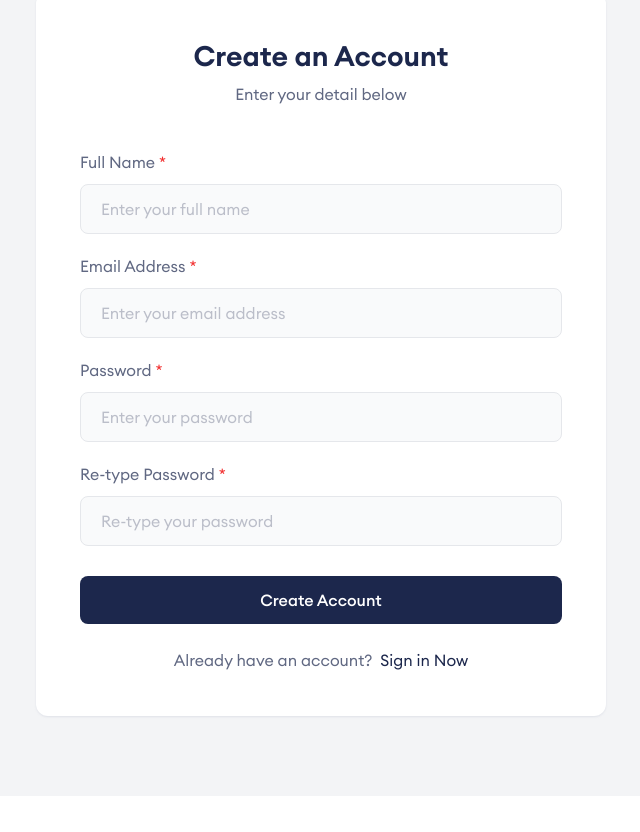
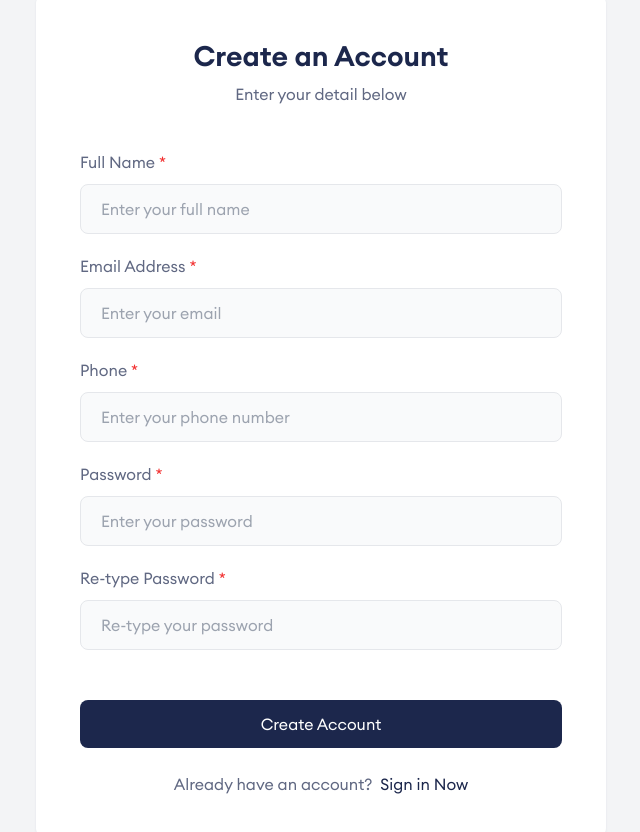
Before and after one commit to NarjishaK/productpackage-user, a Next.js app: page /signup in a window 1280 px wide. Shown: the part 372-1204 px from the top of the page, without its empty margins (319-959 px from the left). Built offline with nearby package versions, Linux system fonts and the light colour scheme; no server answers.

Commit message:
signup and signin

```diff
--- a/package.json
+++ b/package.json
@@ -16,9 +16,10 @@
     "postcss": "8.4.29",
     "react": "19.0.0",
     "react-dom": "19.0.0",
-    "react-hot-toast": "^2.4.1",
+    "react-hot-toast": "^2.5.2",
     "react-range-slider-input": "^3.0.7",
     "react-redux": "^9.2.0",
+    "sweetalert2": "^11.21.2",
     "swiper": "^10.2.0",
     "tailwindcss": "3.3.3"
   },
--- /dev/null
+++ b/src/Helper/useForm.js
@@ -0,0 +1,14 @@
+import { useState } from "react";
+
+export const useForm = (initialValues) => {
+  const [values, setValues] = useState(initialValues);
+
+  const handleChange = (e) => {
+    setValues({
+      ...values,
+      [e.target.name]: e.target.value,
+    });
+  };
+
+  return [values, handleChange, setValues];
+};
--- a/src/components/Auth/Signin/index.tsx
+++ b/src/components/Auth/Signin/index.tsx
@@ -1,8 +1,65 @@
+"use client";
+
 import Breadcrumb from "@/components/Common/Breadcrumb";
 import Link from "next/link";
-import React from "react";
+import React, { useState } from "react";
+import { loginCustomer } from "@/Helper/handleapi";
+import Swal from "sweetalert2";
 
 const Signin = () => {
+  const [values, handleChange] = useState({
+    email: "",
+    password: "",
+  });
+  // Login function
+  const handleSubmit = async (e) => {
+    e.preventDefault();
+
+    if (!values.email || !values.password) {
+      Swal.fire({
+        icon: "error",
+        title: "Oops...",
+        text: "Email and password are required!",
+      });
+      return;
+    }
+    try {
+      const response = await loginCustomer({
+        email: values.email,
+        password: values.password,
+      });
+
+      if (response.token) {
+        localStorage.setItem("token", response.token);
+        localStorage.setItem(
+          "customerDetails",
+          JSON.stringify(response.customerDetails)
+        );
+        window.location.href = "/";
+      } else if (response.message === "Your account is blocked") {
+      } else {
+        Swal.fire({
+          icon: "error",
+          title: "Oops...",
+          text: "Invalid credentials!",
+        });
+      }
+    } catch (err) {
+      if (err.response && err.response.data.message) {
+        Swal.fire({
+          icon: "error",
+          title: "Oops...",
+          text: err.response.data.message,
+        });
+      } else {
+        Swal.fire({
+          icon: "error",
+          title: "Oops...",
+          text: "Login failed. Please check your credentials and try again.",
+        });
+      }
+    }
+  };
   return (
     <>
       <Breadcrumb title={"Signin"} pages={["Signin"]} />
@@ -17,7 +74,7 @@ const Signin = () => {
             </div>
 
             <div>
-              <form>
+              <form onSubmit={handleSubmit}>
                 <div className="mb-5">
                   <label htmlFor="email" className="block mb-2.5">
                     Email
@@ -26,6 +83,9 @@ const Signin = () => {
                   <input
                     type="email"
                     name="email"
+                    onChange={(e) =>
+                      handleChange({ ...values, email: e.target.value })
+                    }
                     id="email"
                     placeholder="Enter your email"
                     className="rounded-lg border border-gray-3 bg-gray-1 placeholder:text-dark-5 w-full py-3 px-5 outline-none duration-200 focus:border-transparent focus:shadow-input focus:ring-2 focus:ring-blue/20"
@@ -41,6 +101,9 @@ const Signin = () => {
                     type="password"
                     name="password"
                     id="password"
+                    onChange={(e) =>
+                      handleChange({ ...values, password: e.target.value })
+                    }
                     placeholder="Enter your password"
                     autoComplete="on"
                     className="rounded-lg border border-gray-3 bg-gray-1 placeholder:text-dark-5 w-full py-3 px-5 outline-none duration-200 focus:border-transparent focus:shadow-input focus:ring-2 focus:ring-blue/20"
@@ -61,76 +124,6 @@ const Signin = () => {
                   Forget your password?
                 </a>
 
-                {/* <span className="relative z-1 block font-medium text-center mt-4.5">
-                  <span className="block absolute -z-1 left-0 top-1/2 h-px w-full bg-gray-3"></span>
-                  <span className="inline-block px-3 bg-white">Or</span>
-                </span>
-
-                <div className="flex flex-col gap-4.5 mt-4.5">
-                  <button className="flex justify-center items-center gap-3.5 rounded-lg border border-gray-3 bg-gray-1 p-3 ease-out duration-200 hover:bg-gray-2">
-                    <svg
-                      width="20"
-                      height="20"
-                      viewBox="0 0 20 20"
-                      fill="none"
-                      xmlns="http://www.w3.org/2000/svg"
-                    >
-                      <g clipPath="url(#clip0_98_7461)">
-                        <mask
-                          id="mask0_98_7461"
-                          maskUnits="userSpaceOnUse"
-                          x="0"
-                          y="0"
-                          width="20"
-                          height="20"
-                        >
-                          <path d="M20 0H0V20H20V0Z" fill="white" />
-                        </mask>
-                        <g mask="url(#mask0_98_7461)">
-                          <path
-                            d="M19.999 10.2218C20.0111 9.53429 19.9387 8.84791 19.7834 8.17737H10.2031V11.8884H15.8267C15.7201 12.5391 15.4804 13.162 15.1219 13.7195C14.7634 14.2771 14.2935 14.7578 13.7405 15.1328L13.7209 15.2571L16.7502 17.5568L16.96 17.5774C18.8873 15.8329 19.999 13.2661 19.999 10.2218Z"
-                            fill="#4285F4"
-                          />
-                          <path
-                            d="M10.2036 20C12.9586 20 15.2715 19.1111 16.9609 17.5777L13.7409 15.1332C12.8793 15.7223 11.7229 16.1333 10.2036 16.1333C8.91317 16.126 7.65795 15.7206 6.61596 14.9746C5.57397 14.2287 4.79811 13.1802 4.39848 11.9777L4.2789 11.9877L1.12906 14.3766L1.08789 14.4888C1.93622 16.1457 3.23812 17.5386 4.84801 18.512C6.45791 19.4852 8.31194 20.0005 10.2036 20Z"
-                            fill="#34A853"
-                          />
-                          <path
-                            d="M4.39899 11.9776C4.1758 11.3411 4.06063 10.673 4.05807 9.9999C4.06218 9.3279 4.1731 8.66067 4.38684 8.02221L4.38115 7.88959L1.1927 5.46234L1.0884 5.51095C0.372762 6.90337 0 8.44075 0 9.99983C0 11.5589 0.372762 13.0962 1.0884 14.4887L4.39899 11.9776Z"
-                            fill="#FBBC05"
-                          />
-                          <path
-                            d="M10.2039 3.86663C11.6661 3.84438 13.0802 4.37803 14.1495 5.35558L17.0294 2.59997C15.1823 0.90185 12.7364 -0.0298855 10.2039 -3.67839e-05C8.31239 -0.000477835 6.45795 0.514733 4.84805 1.48799C3.23816 2.46123 1.93624 3.85417 1.08789 5.51101L4.38751 8.02225C4.79107 6.82005 5.5695 5.77231 6.61303 5.02675C7.65655 4.28119 8.91254 3.87541 10.2039 3.86663Z"
-                            fill="#EB4335"
-                          />
-                        </g>
-                      </g>
-                      <defs>
-                        <clipPath id="clip0_98_7461">
-                          <rect width="20" height="20" fill="white" />
-                        </clipPath>
-                      </defs>
-                    </svg>
-                    Sign In with Google
-                  </button>
-
-                  <button className="flex justify-center items-center gap-3.5 rounded-lg border border-gray-3 bg-gray-1 p-3 ease-out duration-200 hover:bg-gray-2">
-                    <svg
-                      width="22"
-                      height="22"
-                      viewBox="0 0 22 22"
-                      fill="none"
-                      xmlns="http://www.w3.org/2000/svg"
-                    >
-                      <path
-                        d="M10.9997 1.83331C5.93773 1.83331 1.83301 6.04119 1.83301 11.232C1.83301 15.3847 4.45954 18.9077 8.10178 20.1505C8.55988 20.2375 8.72811 19.9466 8.72811 19.6983C8.72811 19.4743 8.71956 18.7338 8.71567 17.9485C6.16541 18.517 5.6273 16.8395 5.6273 16.8395C5.21032 15.7532 4.60951 15.4644 4.60951 15.4644C3.77785 14.8811 4.6722 14.893 4.6722 14.893C5.59272 14.9593 6.07742 15.8615 6.07742 15.8615C6.89499 17.2984 8.22184 16.883 8.74493 16.6429C8.82718 16.0353 9.06478 15.6208 9.32694 15.3861C7.2909 15.1484 5.15051 14.3425 5.15051 10.7412C5.15051 9.71509 5.5086 8.87661 6.09503 8.21844C5.99984 7.98167 5.68611 7.02577 6.18382 5.73115C6.18382 5.73115 6.95358 5.47855 8.70532 6.69458C9.43648 6.48627 10.2207 6.3819 10.9997 6.37836C11.7787 6.3819 12.5635 6.48627 13.2961 6.69458C15.0457 5.47855 15.8145 5.73115 15.8145 5.73115C16.3134 7.02577 15.9995 7.98167 15.9043 8.21844C16.4921 8.87661 16.8477 9.715 16.8477 10.7412C16.8477 14.351 14.7033 15.146 12.662 15.3786C12.9909 15.6702 13.2838 16.2423 13.2838 17.1191C13.2838 18.3766 13.2732 19.3888 13.2732 19.6983C13.2732 19.9485 13.4382 20.2415 13.9028 20.1492C17.5431 18.905 20.1663 15.3833 20.1663 11.232C20.1663 6.04119 16.0621 1.83331 10.9997 1.83331Z"
-                        fill="#15171A"
-                      />
-                    </svg>
-                    Sign Up with Github
-                  </button>
-                </div> */}
-
                 <p className="text-center mt-6">
                   Don&apos;t have an account?
                   <Link
--- a/src/components/Auth/Signup/index.tsx
+++ b/src/components/Auth/Signup/index.tsx
@@ -1,8 +1,59 @@
+"use client";
+
+import React, { useState } from "react";
+import Link from "next/link";
 import Breadcrumb from "@/components/Common/Breadcrumb";
-import Link from "next/link";
-import React from "react";
+import { Customersignup } from "@/Helper/handleapi";
+import toast from "react-hot-toast";
+import Swal from "sweetalert2";
 
 const Signup = () => {
+  const [values, setValues] = useState({
+    name: "",
+    email: "",
+    password: "",
+    phone: "",
+    confirmPassword: "",
+  });
+
+  const handleChange = (e) => {
+    setValues({ ...values, [e.target.name]: e.target.value });
+  };
+
+  const handleSubmit = async (e) => {
+    e.preventDefault();
+
+    if (values.password !== values.confirmPassword) {
+      // alert("Passwords do not match.");
+      Swal.fire({
+        icon: "error",
+        title: "Oops...",
+        text: "Passwords do not match!",
+      });
+      return;
+    }
+
+    try {
+      const { name, email, password, phone } = values;
+      const response = await Customersignup({ name, email, password, phone });
+
+      Swal.fire({
+        icon: "success",
+        title: "Success!",
+        text: "Account created successfully!",
+      });
+      window.location.href = "/signin";
+      // Optionally, redirect or reset form
+    } catch (err) {
+      console.error(err);
+      Swal.fire({
+        icon: "error",
+        title: "Signup Failed",
+        text: "Something went wrong,Do not use a registered email and phone number. Please try again.",
+      });
+    }
+  };
+
   return (
     <>
       <Breadcrumb title={"Signup"} pages={["Signup"]} />
@@ -16,89 +67,20 @@ const Signup = () => {
               <p>Enter your detail below</p>
             </div>
 
-            {/* <div className="flex flex-col gap-4.5">
-              <button className="flex justify-center items-center gap-3.5 rounded-lg border border-gray-3 bg-gray-1 p-3 ease-out duration-200 hover:bg-gray-2">
-                <svg
-                  width="20"
-                  height="20"
-                  viewBox="0 0 20 20"
-                  fill="none"
-                  xmlns="http://www.w3.org/2000/svg"
-                >
-                  <g clipPath="url(#clip0_98_7461)">
-                    <mask
-                      id="mask0_98_7461"
-                      maskUnits="userSpaceOnUse"
-                      x="0"
-                      y="0"
-                      width="20"
-                      height="20"
-                    >
-                      <path d="M20 0H0V20H20V0Z" fill="white" />
-                    </mask>
-                    <g mask="url(#mask0_98_7461)">
-                      <path
-                        d="M19.999 10.2218C20.0111 9.53429 19.9387 8.84791 19.7834 8.17737H10.2031V11.8884H15.8267C15.7201 12.5391 15.4804 13.162 15.1219 13.7195C14.7634 14.2771 14.2935 14.7578 13.7405 15.1328L13.7209 15.2571L16.7502 17.5568L16.96 17.5774C18.8873 15.8329 19.999 13.2661 19.999 10.2218Z"
-                        fill="#4285F4"
-                      />
-                      <path
-                        d="M10.2036 20C12.9586 20 15.2715 19.1111 16.9609 17.5777L13.7409 15.1332C12.8793 15.7223 11.7229 16.1333 10.2036 16.1333C8.91317 16.126 7.65795 15.7206 6.61596 14.9746C5.57397 14.2287 4.79811 13.1802 4.39848 11.9777L4.2789 11.9877L1.12906 14.3766L1.08789 14.4888C1.93622 16.1457 3.23812 17.5386 4.84801 18.512C6.45791 19.4852 8.31194 20.0005 10.2036 20Z"
-                        fill="#34A853"
-                      />
-                      <path
-                        d="M4.39899 11.9776C4.1758 11.3411 4.06063 10.673 4.05807 9.9999C4.06218 9.3279 4.1731 8.66067 4.38684 8.02221L4.38115 7.88959L1.1927 5.46234L1.0884 5.51095C0.372762 6.90337 0 8.44075 0 9.99983C0 11.5589 0.372762 13.0962 1.0884 14.4887L4.39899 11.9776Z"
-                        fill="#FBBC05"
-                      />
-                      <path
-                        d="M10.2039 3.86663C11.6661 3.84438 13.0802 4.37803 14.1495 5.35558L17.0294 2.59997C15.1823 0.90185 12.7364 -0.0298855 10.2039 -3.67839e-05C8.31239 -0.000477835 6.45795 0.514733 4.84805 1.48799C3.23816 2.46123 1.93624 3.85417 1.08789 5.51101L4.38751 8.02225C4.79107 6.82005 5.5695 5.77231 6.61303 5.02675C7.65655 4.28119 8.91254 3.87541 10.2039 3.86663Z"
-                        fill="#EB4335"
-                      />
-                    </g>
-                  </g>
-                  <defs>
-                    <clipPath id="clip0_98_7461">
-                      <rect width="20" height="20" fill="white" />
-                    </clipPath>
-                  </defs>
-                </svg>
-                Sign Up with Google
-              </button>
-
-              <button className="flex justify-center items-center gap-3.5 rounded-lg border border-gray-3 bg-gray-1 p-3 ease-out duration-200 hover:bg-gray-2">
-                <svg
-                  width="22"
-                  height="22"
-                  viewBox="0 0 22 22"
-                  fill="none"
-                  xmlns="http://www.w3.org/2000/svg"
-                >
-                  <path
-                    d="M10.9997 1.83331C5.93773 1.83331 1.83301 6.04119 1.83301 11.232C1.83301 15.3847 4.45954 18.9077 8.10178 20.1505C8.55988 20.2375 8.72811 19.9466 8.72811 19.6983C8.72811 19.4743 8.71956 18.7338 8.71567 17.9485C6.16541 18.517 5.6273 16.8395 5.6273 16.8395C5.21032 15.7532 4.60951 15.4644 4.60951 15.4644C3.77785 14.8811 4.6722 14.893 4.6722 14.893C5.59272 14.9593 6.07742 15.8615 6.07742 15.8615C6.89499 17.2984 8.22184 16.883 8.74493 16.6429C8.82718 16.0353 9.06478 15.6208 9.32694 15.3861C7.2909 15.1484 5.15051 14.3425 5.15051 10.7412C5.15051 9.71509 5.5086 8.87661 6.09503 8.21844C5.99984 7.98167 5.68611 7.02577 6.18382 5.73115C6.18382 5.73115 6.95358 5.47855 8.70532 6.69458C9.43648 6.48627 10.2207 6.3819 10.9997 6.37836C11.7787 6.3819 12.5635 6.48627 13.2961 6.69458C15.0457 5.47855 15.8145 5.73115 15.8145 5.73115C16.3134 7.02577 15.9995 7.98167 15.9043 8.21844C16.4921 8.87661 16.8477 9.715 16.8477 10.7412C16.8477 14.351 14.7033 15.146 12.662 15.3786C12.9909 15.6702 13.2838 16.2423 13.2838 17.1191C13.2838 18.3766 13.2732 19.3888 13.2732 19.6983C13.2732 19.9485 13.4382 20.2415 13.9028 20.1492C17.5431 18.905 20.1663 15.3833 20.1663 11.232C20.1663 6.04119 16.0621 1.83331 10.9997 1.83331Z"
-                    fill="#15171A"
-                  />
-                </svg>
-                Sign Up with Github
-              </button>
-            </div>
-
-            <span className="relative z-1 block font-medium text-center mt-4.5">
-              <span className="block absolute -z-1 left-0 top-1/2 h-px w-full bg-gray-3"></span>
-              <span className="inline-block px-3 bg-white">Or</span>
-            </span> */}
-
-            <div className="mt-5.5">
-              <form>
+            <form onSubmit={handleSubmit}>
               <div className="mb-5">
                 <label htmlFor="name" className="block mb-2.5">
                   Full Name <span className="text-red">*</span>
                 </label>
-
                 <input
                   type="text"
                   name="name"
                   id="name"
+                  value={values.name}
+                  onChange={handleChange}
                   placeholder="Enter your full name"
-                    className="rounded-lg border border-gray-3 bg-gray-1 placeholder:text-dark-5 w-full py-3 px-5 outline-none duration-200 focus:border-transparent focus:shadow-input focus:ring-2 focus:ring-blue/20"
+                  required
+                  className="rounded-lg border border-gray-3 bg-gray-1 w-full py-3 px-5"
                 />
               </div>
 
@@ -106,13 +88,30 @@ const Signup = () => {
                 <label htmlFor="email" className="block mb-2.5">
                   Email Address <span className="text-red">*</span>
                 </label>
-
                 <input
                   type="email"
                   name="email"
                   id="email"
-                    placeholder="Enter your email address"
-                    className="rounded-lg border border-gray-3 bg-gray-1 placeholder:text-dark-5 w-full py-3 px-5 outline-none duration-200 focus:border-transparent focus:shadow-input focus:ring-2 focus:ring-blue/20"
+                  value={values.email}
+                  onChange={handleChange}
+                  placeholder="Enter your email"
+                  required
+                  className="rounded-lg border border-gray-3 bg-gray-1 w-full py-3 px-5"
+                />
+              </div>
+              <div className="mb-5">
+                <label htmlFor="email" className="block mb-2.5">
+                  Phone <span className="text-red">*</span>
+                </label>
+                <input
+                  type="tel"
+                  name="phone"
+                  id="phone"
+                  value={values.phone}
+                  onChange={handleChange}
+                  placeholder="Enter your phone number"
+                  required
+                  className="rounded-lg border border-gray-3 bg-gray-1 w-full py-3 px-5"
                 />
               </div>
 
@@ -120,50 +119,48 @@ const Signup = () => {
                 <label htmlFor="password" className="block mb-2.5">
                   Password <span className="text-red">*</span>
                 </label>
-
                 <input
                   type="password"
                   name="password"
                   id="password"
+                  value={values.password}
+                  onChange={handleChange}
                   placeholder="Enter your password"
-                    autoComplete="on"
-                    className="rounded-lg border border-gray-3 bg-gray-1 placeholder:text-dark-5 w-full py-3 px-5 outline-none duration-200 focus:border-transparent focus:shadow-input focus:ring-2 focus:ring-blue/20"
+                  required
+                  className="rounded-lg border border-gray-3 bg-gray-1 w-full py-3 px-5"
                 />
               </div>
 
-                <div className="mb-5.5">
-                  <label htmlFor="re-type-password" className="block mb-2.5">
+              <div className="mb-5">
+                <label htmlFor="confirmPassword" className="block mb-2.5">
                   Re-type Password <span className="text-red">*</span>
                 </label>
-
                 <input
                   type="password"
-                    name="re-type-password"
-                    id="re-type-password"
+                  name="confirmPassword"
+                  id="confirmPassword"
+                  value={values.confirmPassword}
+                  onChange={handleChange}
                   placeholder="Re-type your password"
-                    autoComplete="on"
-                    className="rounded-lg border border-gray-3 bg-gray-1 placeholder:text-dark-5 w-full py-3 px-5 outline-none duration-200 focus:border-transparent focus:shadow-input focus:ring-2 focus:ring-blue/20"
+                  required
+                  className="rounded-lg border border-gray-3 bg-gray-1 w-full py-3 px-5"
                 />
               </div>
 
               <button
                 type="submit"
-                  className="w-full flex justify-center font-medium text-white bg-dark py-3 px-6 rounded-lg ease-out duration-200 hover:bg-blue mt-7.5"
+                className="w-full bg-dark text-white py-3 px-6 rounded-lg hover:bg-blue mt-7.5"
               >
                 Create Account
               </button>
 
               <p className="text-center mt-6">
                 Already have an account?
-                  <Link
-                    href="/signin"
-                    className="text-dark ease-out duration-200 hover:text-blue pl-2"
-                  >
+                <Link href="/signin" className="text-dark hover:text-blue pl-2">
                   Sign in Now
                 </Link>
               </p>
             </form>
-            </div>
           </div>
         </div>
       </section>
```
Also changed, not shown: src/Helper/handleapi.js (+13 -1 lines), 1 other file (tests, documents, lock files or other folders). Lines whose indentation alone changed are shown as unchanged.
